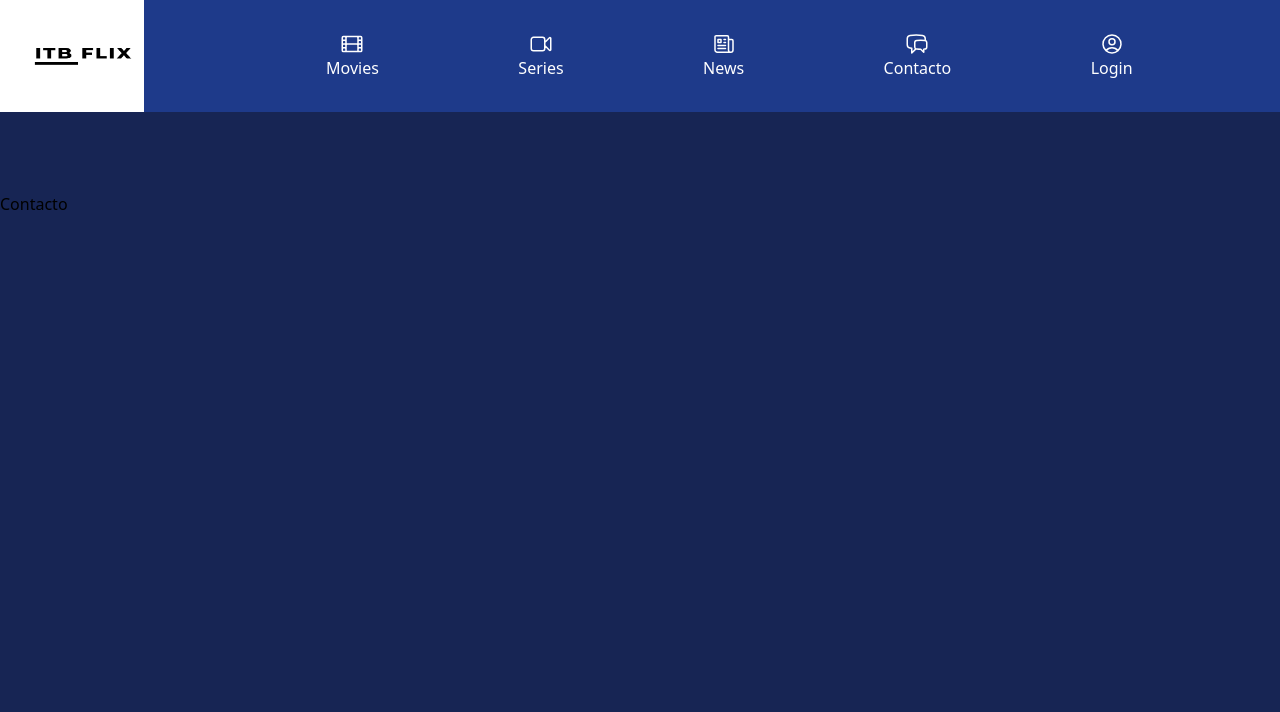
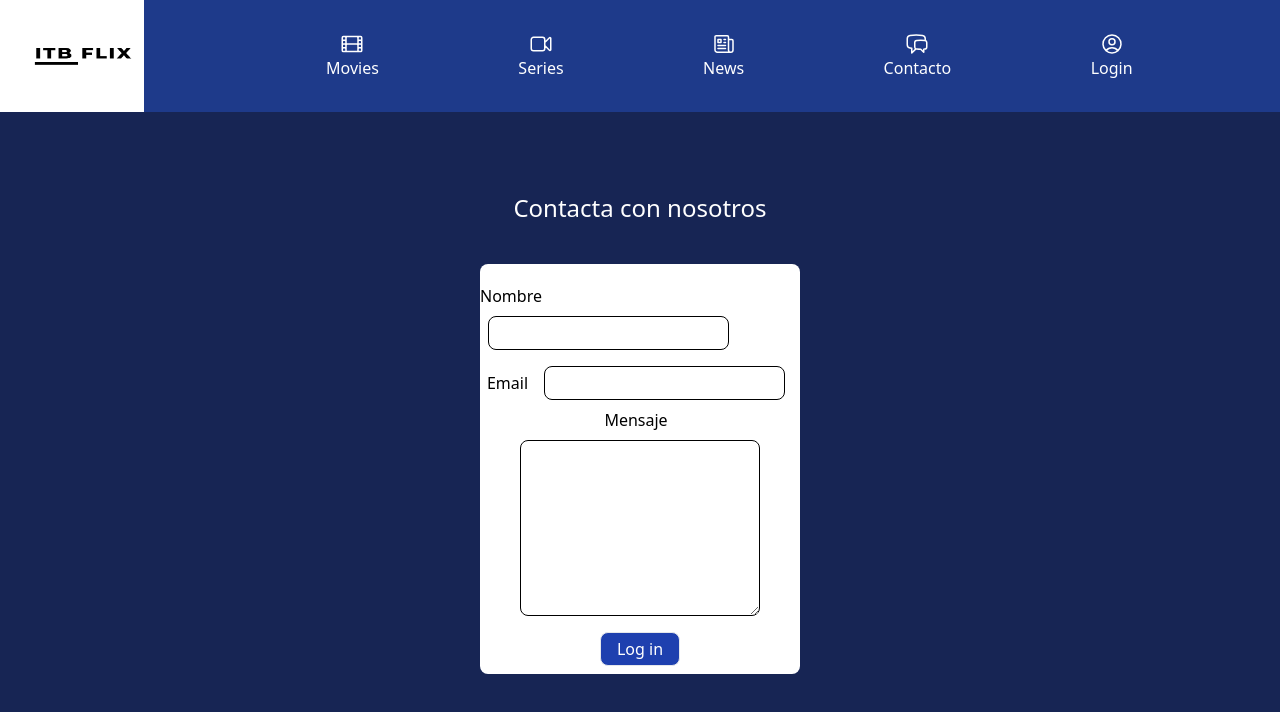
Before and after one commit to yenevielroberts/ITBFLIX_REACT, a React (Vite) app: page /contacto in a window 1280 px wide. Shown: the top 712 px of the page. Built offline with nearby package versions, Linux system fonts and the light colour scheme.

Commit message:
formulario de contacto

```diff
--- a/src/components/Contacto.jsx
+++ b/src/components/Contacto.jsx
@@ -1,9 +1,29 @@
-function Contacto(){
+const Contacto=()=>{
 
     return(
 
-        <div>
-             <h1>Contacto</h1>
+        <div className="flex flex-col justify-center items-center">
+            <h1 className="text-2xl text-white justify-start mb-10">Contacta con nosotros</h1>
+            <div className="flex flex-col bg-white w-3/12 h-fit justify-center items-center rounded-lg">
+             <form className="flex flex-col justify-center items-center mt-5">
+
+            <div>
+                <label htmlFor="username" className='mr-2'>Nombre</label>
+                <input type="text" id="username" name="username" required className='m-2 border border-black rounded-lg p-1 '/>
+            </div>
+
+                <div>
+                   <label htmlFor="userEmail" className='mr-2'>Email</label>
+                <input type="email" id="userEmail" name="userEmail" required className='m-2 border border-black rounded-lg p-1 '/>
+                </div>
+
+                <label htmlFor="message" className='mr-2'>Mensaje</label>
+                <textarea type="text area" id="message" name="message" required className='m-2 border border-black rounded-lg p-1 w-60 h-44'></textarea>
+
+                <button type='submit'className="border p-1 rounded-lg bg-blue-800 text-white w-20 m-2">Log in</button>
+             </form>
+            </div>
+
         </div>
 
 
```
